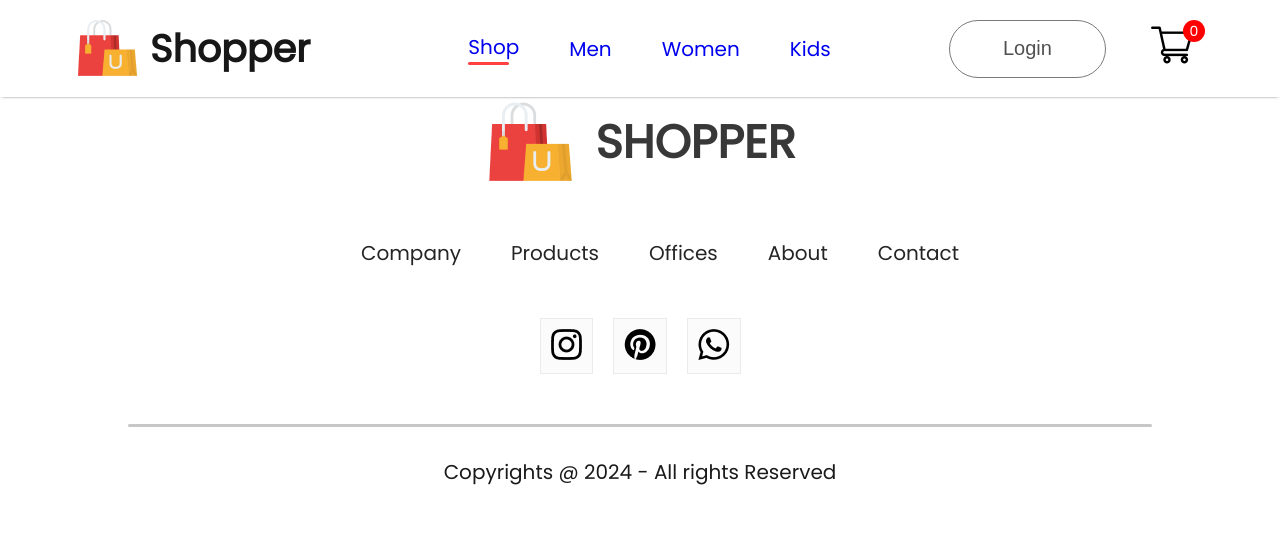
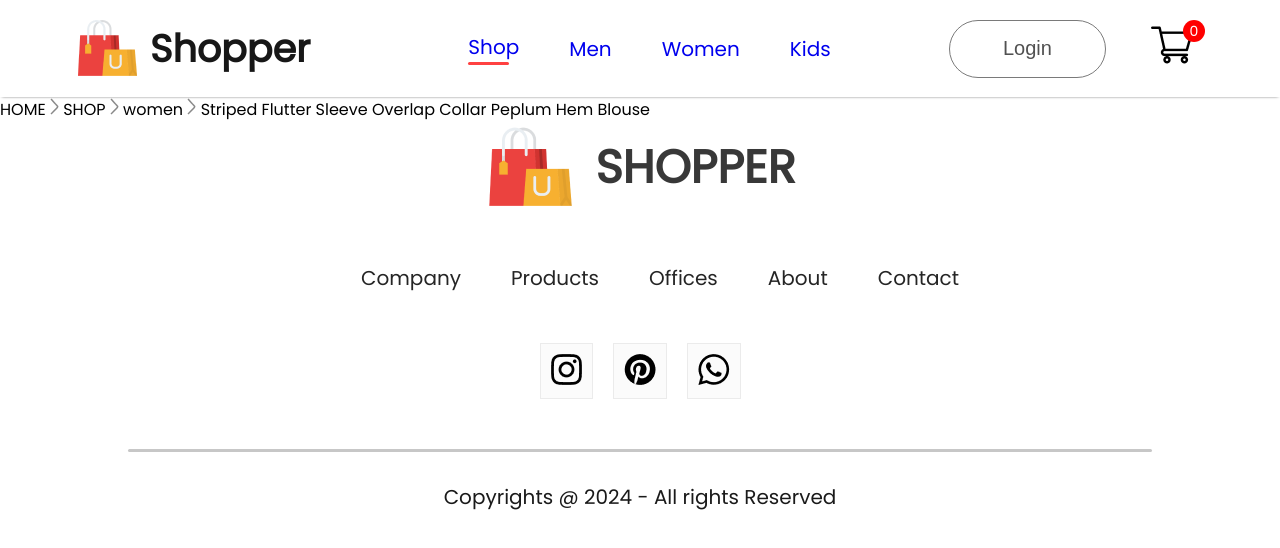
Before and after one commit to tajemouti/e-commerce, a React (Create React App) app: page /product/1 in a window 1280 px wide. Shown: the top 548 px of the page. Built offline with nearby package versions, Linux system fonts and the light colour scheme.

Commit message:
Mount Breadcum into Product page

```diff
--- a/src/pages/Product.jsx
+++ b/src/pages/Product.jsx
@@ -1,6 +1,7 @@
 import React, { useContext } from 'react'
 import {ShopContext} from '../context/ShopContext'
 import { useParams } from 'react-router-dom'
+import Breadcrum from '../components/Breadcrums/Breadcrum';
 
 const Product = () => {
   const {all_product} = useContext(ShopContext);
@@ -9,7 +10,7 @@ const Product = () => {
 
   return (
     <div>
-
+      <Breadcrum product={product}/>
     </div>
   )
 }
```
